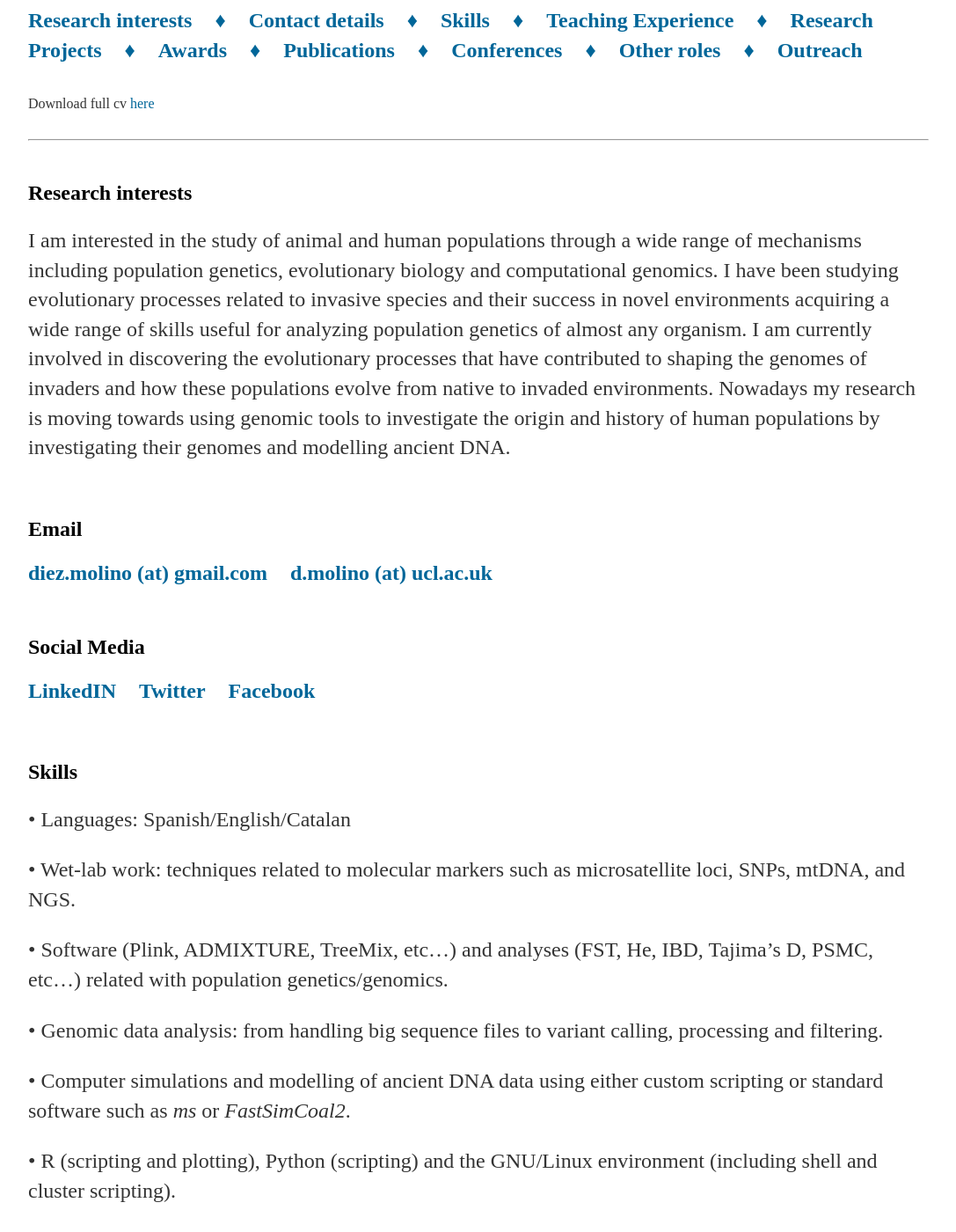
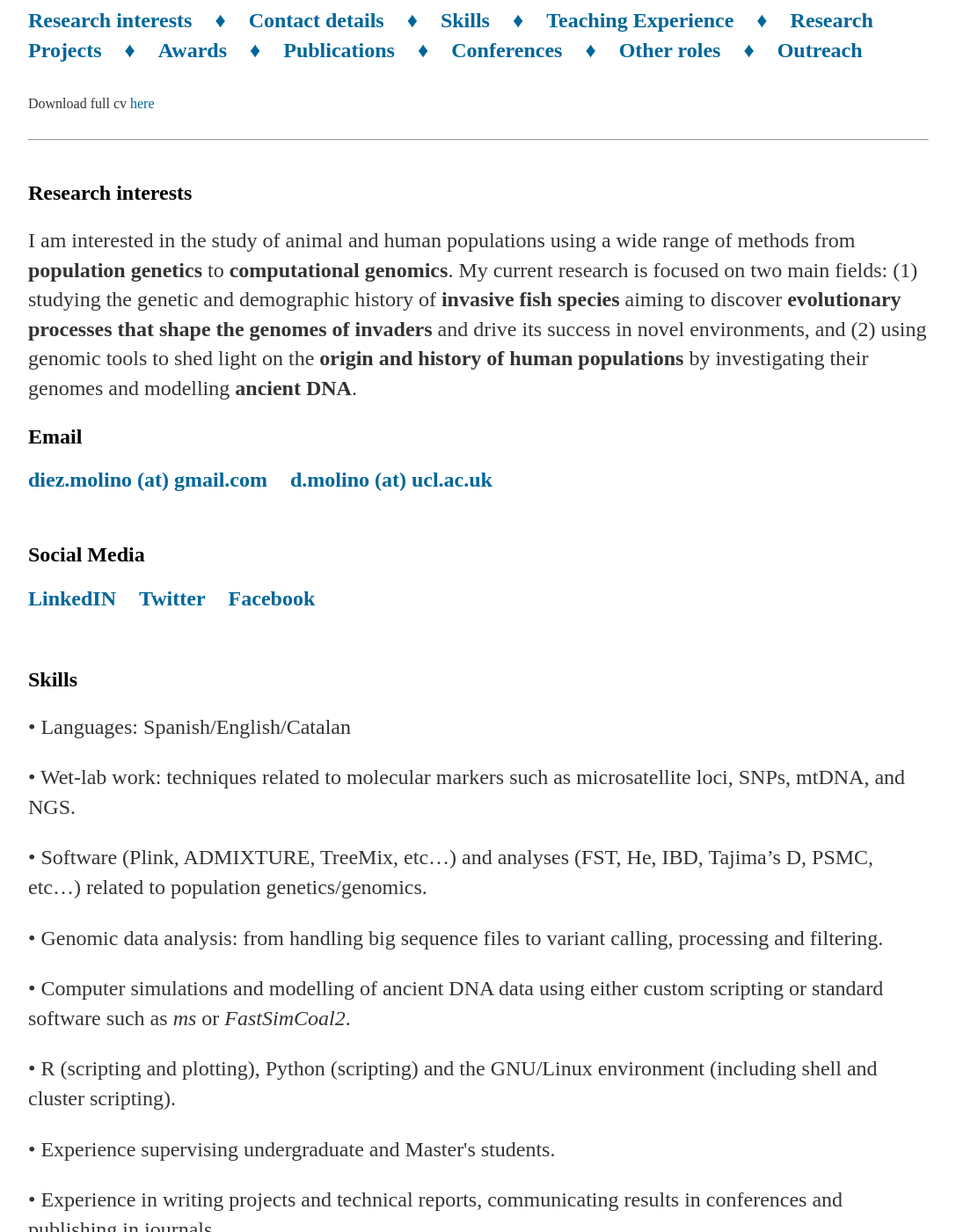
Before and after one commit to DiezMolino/diezmolino.github.io, a Jekyll site: the page cv/index.html, which Jekyll copies as it is, in a window 1280 px wide and 1400 px high, scrolled down 232 px. Shown: the whole window at 88% size, without its empty margins (96-1183 px from the left). Built offline with Jekyll 4.4.1, drawn with Linux system fonts in a browser that asks for light colours; some of the changed text lies outside the part shown.

Commit message:
Update index.html

```diff
--- a/cv/index.html
+++ b/cv/index.html
@@ -70,7 +70,7 @@
 <a name='Research interests'></a>
 <h2>Research interests</h2>
 
-<p>I am interested in the study of animal and human populations through a wide range of mechanisms including population genetics, evolutionary biology and computational genomics. I have been studying evolutionary processes related to invasive species and their success in novel environments acquiring a wide range of skills useful for analyzing population genetics of almost any organism. I am currently involved in discovering the evolutionary processes that have contributed to shaping the genomes of invaders and how these populations evolve from native to invaded environments. Nowadays my research is moving towards using genomic tools to investigate the origin and history of human populations by investigating their genomes and modelling ancient DNA.</p>
+<p>I am interested in the study of animal and human populations using a wide range of methods from <b>population genetics</b> to <b>computational genomics</b>. My current research is focused on two main fields: (1) studying the genetic and demographic history of <b>invasive fish species</b> aiming to discover <b>evolutionary processes that shape the genomes of invaders</b> and drive its success in novel environments, and (2) using genomic tools to shed light on the <b>origin and history of human populations</b> by investigating their genomes and modelling <b>ancient DNA</b>.
 
 <br/>
 
@@ -109,7 +109,7 @@
 
 <p> &bull; Wet-lab work: techniques related to molecular markers such as microsatellite loci, SNPs, mtDNA, and NGS.</p>
 
-<p> &bull; Software (Plink, ADMIXTURE, TreeMix, etc…) and analyses (FST, He, IBD, Tajima’s D, PSMC, etc…) related with population genetics/genomics.</p>
+<p> &bull; Software (Plink, ADMIXTURE, TreeMix, etc…) and analyses (FST, He, IBD, Tajima’s D, PSMC, etc…) related to population genetics/genomics.</p>
 
 <p> &bull; Genomic data analysis: from handling big sequence files to variant calling, processing and filtering.</p>
 
@@ -117,7 +117,7 @@
 
 <p> &bull; R (scripting and plotting), Python (scripting) and the GNU/Linux environment (including shell and cluster scripting).</p>
 
-<p> &bull; Experience supervising undergraduate and master students.</p>
+<p> &bull; Experience supervising undergraduate and Master's students.</p>
 
 <p> &bull; Experience in writing projects and technical reports, communicating results in conferences and publishing in journals.</p>
 
@@ -260,7 +260,7 @@
 
 <br/>
 
-<h2>Additional information can be supplied upon request.<h2>
+<h2>Additional information can be supplied upon request<h2>
 
 <br/>
 
```
